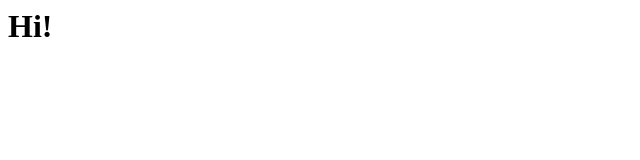
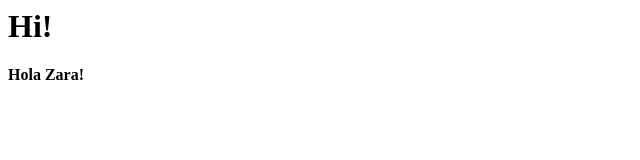
Before and after one commit to LibertadPantoja-Wize/testing, a plain HTML site: page index.html in a window 1280 px wide. Shown: the full height of the page, 0-640 px from the left. Drawn offline with Linux system fonts and the light colour scheme.

Commit message:
Update index.html
Add new change to page

```diff
--- a/index.html
+++ b/index.html
@@ -1 +1,4 @@
 <h1>Hi!</h1>
+
+
+<b>Hola Zara!</b>
```
